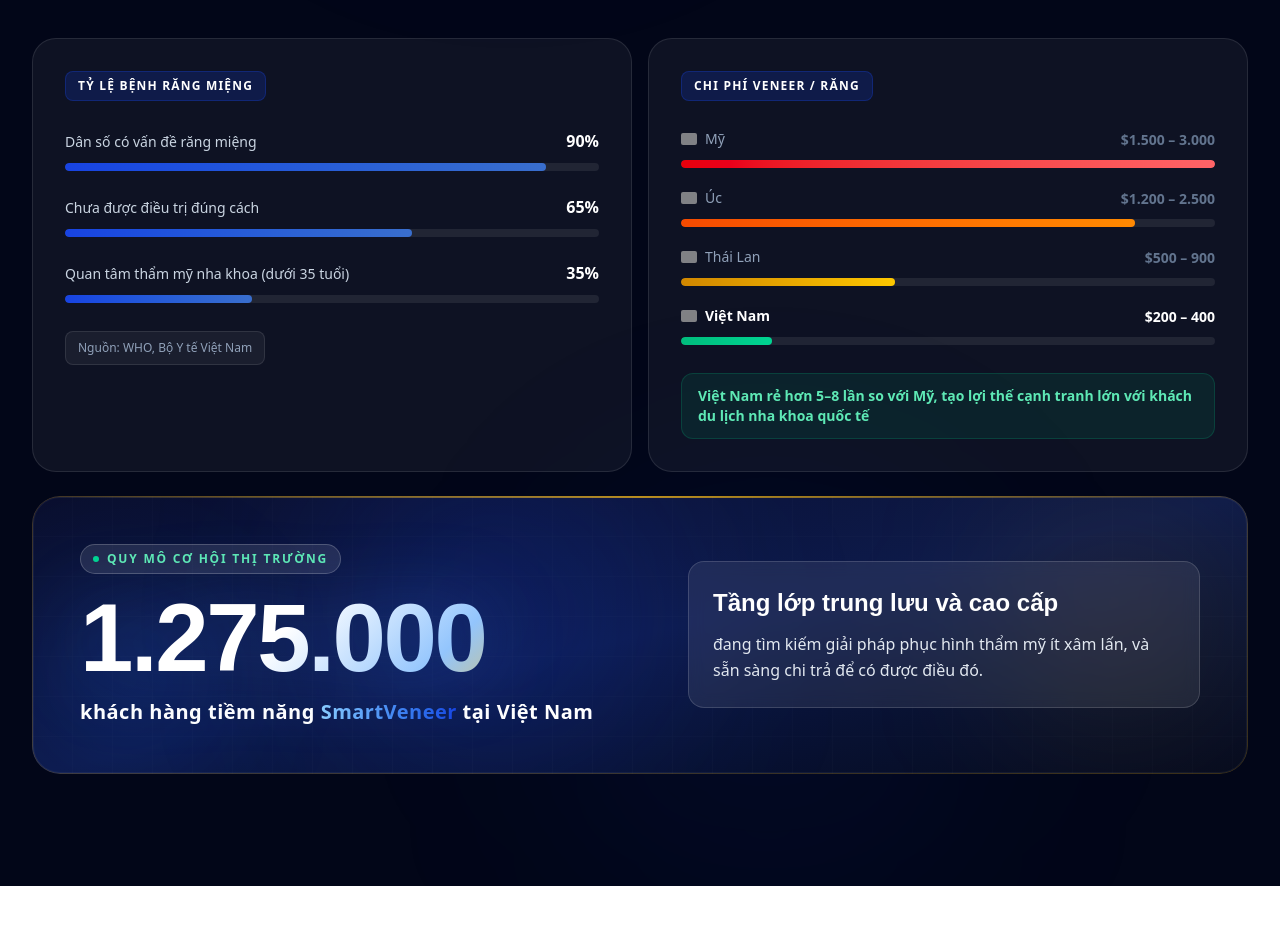
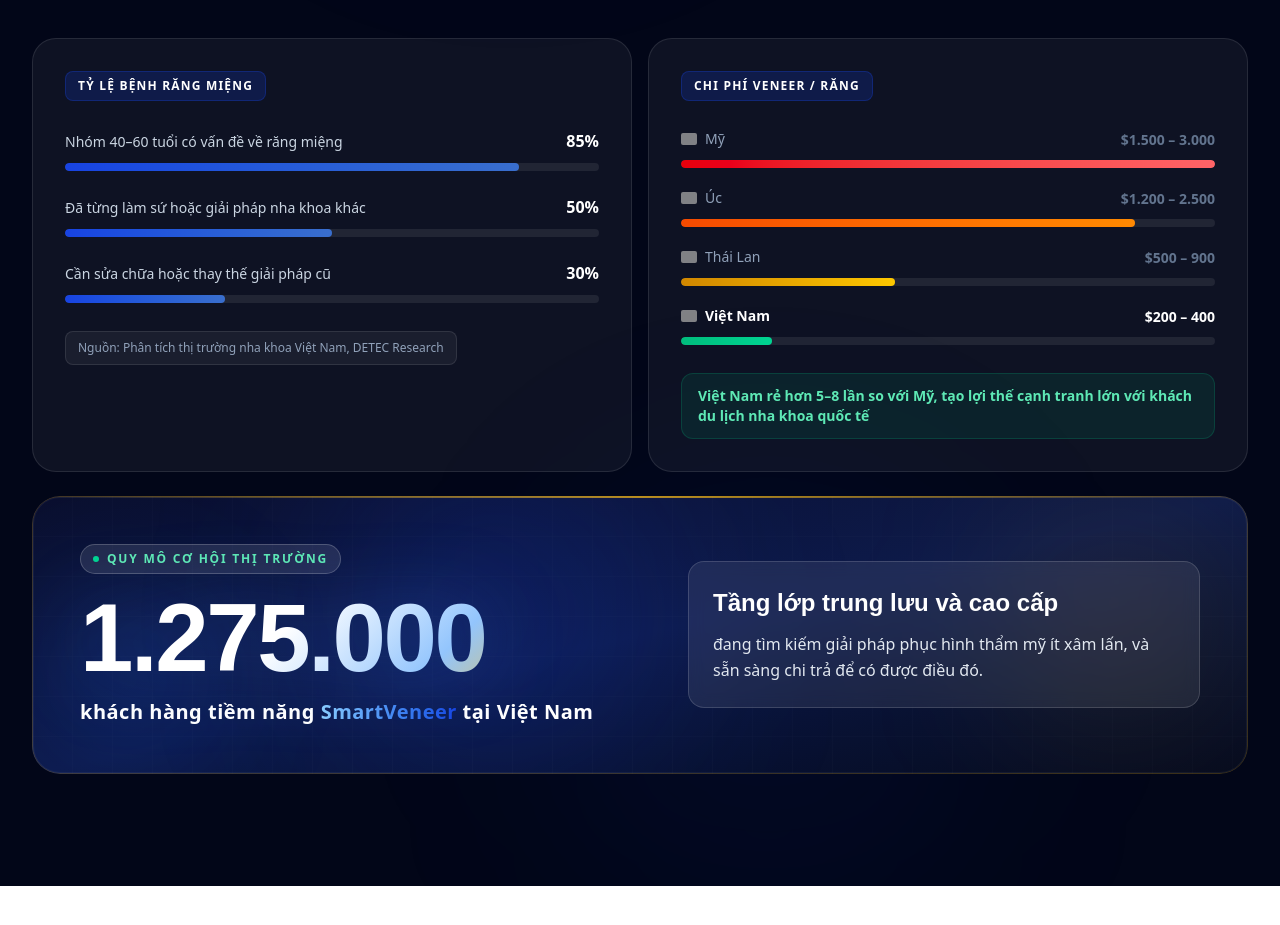
Before and after one commit to trietphan3103/detec-webinar, a React (Vite) app: page / in a window 1280 px wide. Shown: the part 2167-3092 px from the top of the page. Built offline with nearby package versions, Linux system fonts and the light colour scheme; no server answers; grey boxes are pictures that could not be loaded.

Commit message:
fix: update stats to 40-60 age group data from market research

```diff
--- a/src/App.tsx
+++ b/src/App.tsx
@@ -966,9 +966,9 @@ export default function App() {
               <p className="text-xs font-black tracking-widest text-white uppercase mb-7 bg-primary/20 border border-primary/30 rounded-lg px-3 py-1.5 inline-block">Tỷ lệ bệnh răng miệng</p>
               <div className="space-y-6">
                 {[
-                  { label: 'Dân số có vấn đề răng miệng', pct: 90 },
-                  { label: 'Chưa được điều trị đúng cách', pct: 65 },
-                  { label: 'Quan tâm thẩm mỹ nha khoa (dưới 35 tuổi)', pct: 35 },
+                  { label: 'Nhóm 40–60 tuổi có vấn đề về răng miệng', pct: 85 },
+                  { label: 'Đã từng làm sứ hoặc giải pháp nha khoa khác', pct: 50 },
+                  { label: 'Cần sửa chữa hoặc thay thế giải pháp cũ', pct: 30 },
                 ].map((row) => (
                   <div key={row.label}>
                     <div className="flex justify-between items-baseline mb-2.5">
@@ -987,7 +987,7 @@ export default function App() {
                   </div>
                 ))}
               </div>
-              <p className="text-slate-400 text-xs mt-7 bg-white/5 border border-white/10 rounded-lg px-3 py-2 inline-block">Nguồn: WHO, Bộ Y tế Việt Nam</p>
+              <p className="text-slate-400 text-xs mt-7 bg-white/5 border border-white/10 rounded-lg px-3 py-2 inline-block">Nguồn: Phân tích thị trường nha khoa Việt Nam, DETEC Research</p>
             </motion.div>
 
             {/* Right: so sánh giá */}
```
